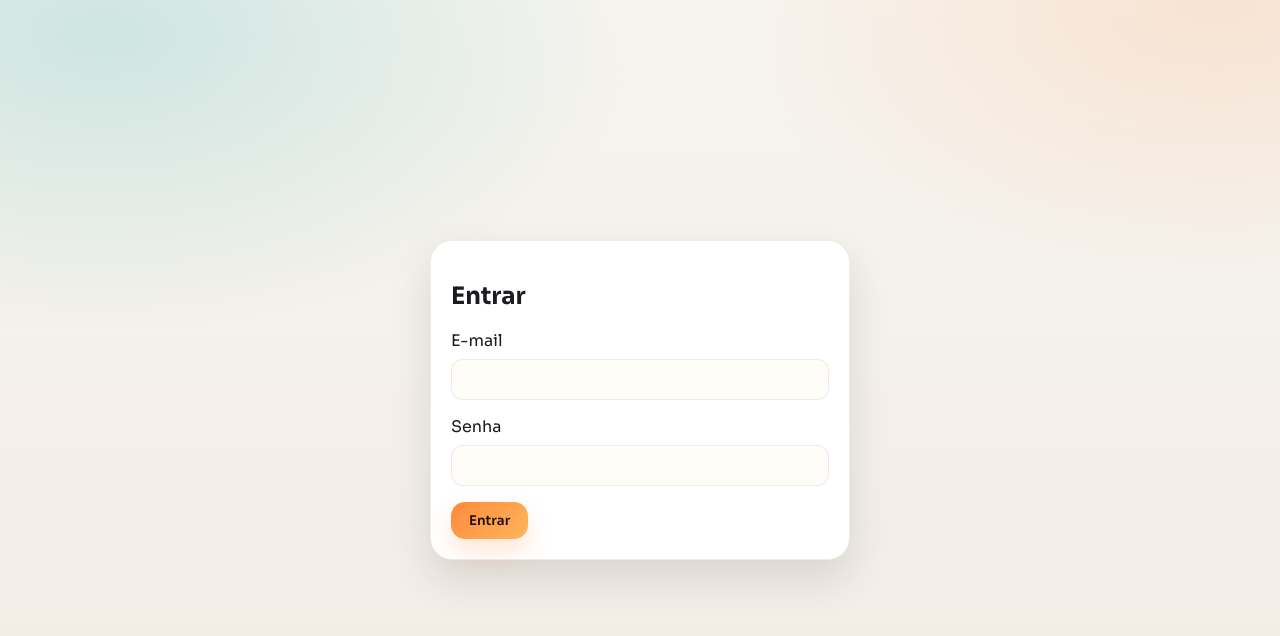
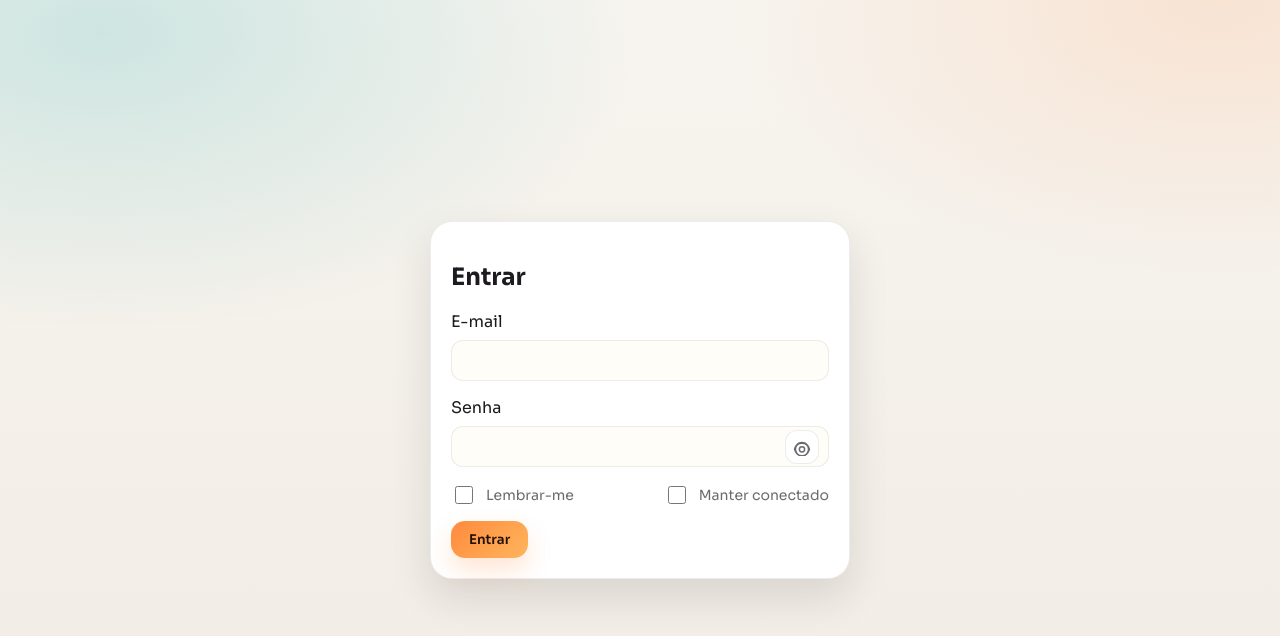
Before and after one commit to fernandinhomartins40/mercadoflow2, a React (Vite) app in the folder frontend/: page /login in a window 1280 px wide. Shown: the top 636 px of the page. Built offline with nearby package versions, Linux system fonts and the light colour scheme; no server answers.

Commit message:
Melhora login: ver senha, lembrar email e manter conectado

```diff
--- a/frontend/src/context/AuthContext.tsx
+++ b/frontend/src/context/AuthContext.tsx
@@ -10,7 +10,7 @@ interface AuthState {
 }
 
 interface AuthContextValue extends AuthState {
-  login: (email: string, password: string) => Promise<void>;
+  login: (email: string, password: string, keepConnected?: boolean) => Promise<void>;
   logout: () => Promise<void>;
   loading: boolean;
 }
@@ -53,8 +53,8 @@ export const AuthProvider: React.FC<{ children: React.ReactNode }> = ({ children
     load();
   }, []);
 
-  const login = async (email: string, password: string) => {
-    await authService.login(email, password);
+  const login = async (email: string, password: string, keepConnected = false) => {
+    await authService.login(email, password, keepConnected);
     const me = await authService.me();
     setState({
       role: me.role,
--- a/frontend/src/pages/Login.tsx
+++ b/frontend/src/pages/Login.tsx
@@ -6,15 +6,39 @@ import Button from '../components/common/Button';
 const Login: React.FC = () => {
   const { login } = useAuth();
   const navigate = useNavigate();
-  const [email, setEmail] = useState('');
+  const rememberedEmail = (() => {
+    try {
+      return localStorage.getItem('mf_remember_email') || '';
+    } catch {
+      return '';
+    }
+  })();
+  const [email, setEmail] = useState(rememberedEmail);
   const [password, setPassword] = useState('');
+  const [showPassword, setShowPassword] = useState(false);
   const [error, setError] = useState<string | null>(null);
+  const [rememberMe, setRememberMe] = useState(Boolean(rememberedEmail));
+  const [keepConnected, setKeepConnected] = useState(false);
 
   const handleSubmit = async (e: React.FormEvent) => {
     e.preventDefault();
     setError(null);
     try {
-      await login(email, password);
+      if (rememberMe) {
+        try {
+          localStorage.setItem('mf_remember_email', email.trim());
+        } catch {
+          // ignore
+        }
+      } else {
+        try {
+          localStorage.removeItem('mf_remember_email');
+        } catch {
+          // ignore
+        }
+      }
+
+      await login(email, password, keepConnected);
       navigate('/app');
     } catch (err: any) {
       setError(err.message || 'Falha ao autenticar');
@@ -28,11 +52,57 @@ const Login: React.FC = () => {
         <form onSubmit={handleSubmit}>
           <div className="form-group">
             <label>E-mail</label>
-            <input className="input" type="email" value={email} onChange={(e) => setEmail(e.target.value)} />
+            <input
+              className="input"
+              type="email"
+              autoComplete="email"
+              value={email}
+              onChange={(e) => setEmail(e.target.value)}
+            />
           </div>
           <div className="form-group">
             <label>Senha</label>
-            <input className="input" type="password" value={password} onChange={(e) => setPassword(e.target.value)} />
+            <div className="input-with-icon">
+              <input
+                className="input"
+                type={showPassword ? 'text' : 'password'}
+                autoComplete="current-password"
+                value={password}
+                onChange={(e) => setPassword(e.target.value)}
+              />
+              <button
+                type="button"
+                className="input-icon-button"
+                aria-label={showPassword ? 'Ocultar senha' : 'Mostrar senha'}
+                onClick={() => setShowPassword((v) => !v)}
+              >
+                {showPassword ? (
+                  <svg viewBox="0 0 24 24" width="18" height="18" aria-hidden="true">
+                    <path
+                      fill="currentColor"
+                      d="M2.1 3.51 3.51 2.1 21.9 20.49 20.49 21.9l-2.23-2.23A11.9 11.9 0 0 1 12 22C6 22 2.73 17.44 1 12c.73-2.3 1.9-4.49 3.65-6.33L2.1 3.51Zm6.12 6.12A4 4 0 0 0 12 16c.53 0 1.04-.1 1.5-.27l-1.62-1.62A2 2 0 0 1 9.9 11.1L8.22 9.63ZM12 6c6 0 9.27 4.56 11 10-.7 2.22-1.81 4.34-3.47 6.15l-2.16-2.16A6 6 0 0 0 6.17 9.33L4.59 7.75C6.47 6.64 8.96 6 12 6Zm0 3a3 3 0 0 1 3 3c0 .3-.04.59-.12.86l-3.74-3.74c.28-.08.57-.12.86-.12Z"
+                    />
+                  </svg>
+                ) : (
+                  <svg viewBox="0 0 24 24" width="18" height="18" aria-hidden="true">
+                    <path
+                      fill="currentColor"
+                      d="M12 5c6 0 9.27 4.56 11 10-1.73 5.44-5 10-11 10S2.73 20.44 1 15C2.73 9.56 6 5 12 5Zm0 3a7 7 0 0 0-7.78 7 7 7 0 0 0 15.56 0A7 7 0 0 0 12 8Zm0 2.5a4.5 4.5 0 1 1 0 9 4.5 4.5 0 0 1 0-9Zm0 2a2.5 2.5 0 1 0 0 5 2.5 2.5 0 0 0 0-5Z"
+                    />
+                  </svg>
+                )}
+              </button>
+            </div>
+          </div>
+          <div className="login-options">
+            <label className="checkbox">
+              <input type="checkbox" checked={rememberMe} onChange={(e) => setRememberMe(e.target.checked)} />
+              <span>Lembrar-me</span>
+            </label>
+            <label className="checkbox">
+              <input type="checkbox" checked={keepConnected} onChange={(e) => setKeepConnected(e.target.checked)} />
+              <span>Manter conectado</span>
+            </label>
           </div>
           {error && <p style={{ color: 'var(--danger)' }}>{error}</p>}
           <Button type="submit">Entrar</Button>
--- a/frontend/src/services/auth.service.ts
+++ b/frontend/src/services/auth.service.ts
@@ -16,8 +16,8 @@ export interface LoginResponse {
 }
 
 const authService = {
-  async login(email: string, password: string): Promise<LoginResponse> {
-    const response = await api.post('/v1/auth/login', { email, password });
+  async login(email: string, password: string, keepConnected = false): Promise<LoginResponse> {
+    const response = await api.post('/v1/auth/login', { email, password, keepConnected });
     return response.data;
   },
 
--- a/frontend/src/styles.css
+++ b/frontend/src/styles.css
@@ -228,6 +228,57 @@ button {
   outline: none;
   border-color: rgba(18, 163, 165, 0.4);
   box-shadow: 0 0 0 3px rgba(18, 163, 165, 0.15);
+}
+
+.input-with-icon {
+  position: relative;
+}
+
+.input-with-icon .input {
+  padding-right: 44px;
+}
+
+.input-icon-button {
+  position: absolute;
+  top: 50%;
+  right: 10px;
+  transform: translateY(-50%);
+  width: 34px;
+  height: 34px;
+  border-radius: 12px;
+  border: 1px solid var(--border);
+  background: rgba(255, 255, 255, 0.9);
+  color: var(--muted);
+  display: grid;
+  place-items: center;
+  cursor: pointer;
+  transition: box-shadow 0.2s ease, color 0.2s ease, transform 0.2s ease;
+}
+
+.input-icon-button:hover {
+  color: var(--text);
+  box-shadow: var(--shadow-soft);
+}
+
+.login-options {
+  display: flex;
+  justify-content: space-between;
+  gap: 12px;
+  flex-wrap: wrap;
+  margin-bottom: 14px;
+}
+
+.checkbox {
+  display: inline-flex;
+  gap: 10px;
+  align-items: center;
+  color: var(--muted);
+  font-size: 14px;
+}
+
+.checkbox input {
+  width: 18px;
+  height: 18px;
 }
 
 .form-group {
```
Also changed, not shown: 2 other files (tests, documents, lock files or other folders).
